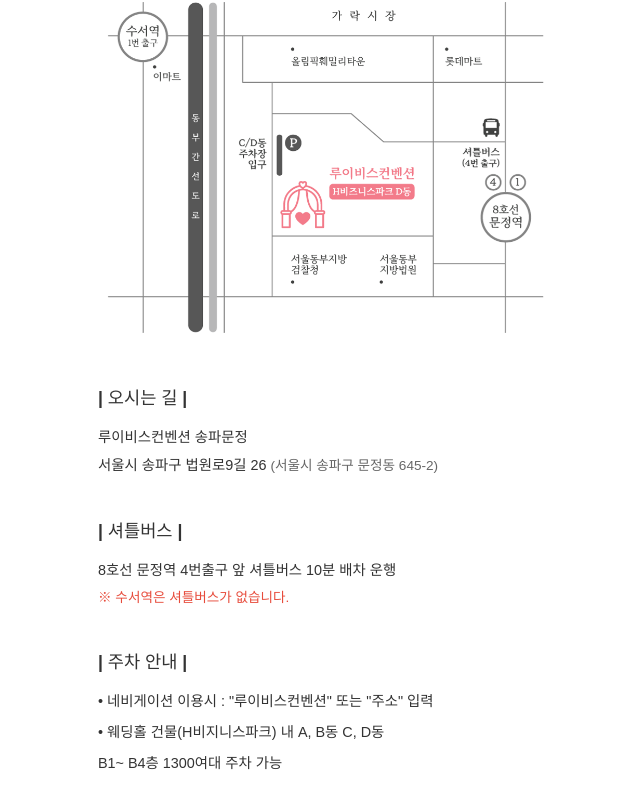
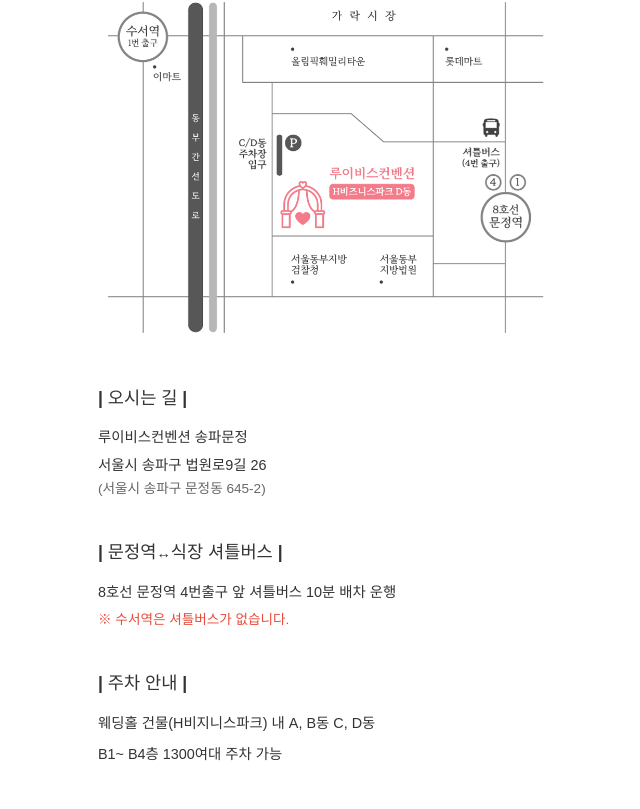
Before and after one commit to ybbin86/wedding-invitation, a React (Vite) app: page / in a window 1280 px wide. Shown: the part 2676-3485 px from the top of the page, without its empty margins (312-952 px from the left). Built offline with nearby package versions, Linux system fonts and the light colour scheme; a web font is replaced by a local one.

Commit message:
오시는 길 변경

```diff
--- a/src/App.css
+++ b/src/App.css
@@ -93,7 +93,7 @@
 }
 
 .handwriting-text {
-  font-family: 'Cherolina', 'Alex Brush', 'Yellowtail', cursive, serif;
+  font-family: 'Cherolina', cursive;
   font-size: 3rem;
   fill: none;
   /* stroke: #3057e2; */
@@ -101,8 +101,7 @@
   stroke-width: 0.8;
   stroke-dasharray: 1000;
   stroke-dashoffset: 1000;
-  animation: draw 10s ease-in-out forwards;
-  font-display: swap;
+  animation: draw 5s ease-in-out forwards;
 }
 
 @keyframes draw {
--- a/src/App.jsx
+++ b/src/App.jsx
@@ -506,8 +506,9 @@
               color: "#333",
               fontFamily: "'MaruBuri', 'Apple SD Gothic Neo', 'Noto Sans KR', sans-serif"
             }}>
-              <div style={{ fontWeight: "600", marginBottom: "5px" }}>루이비스컨벤션 송파문정</div>
-              <div>서울시 송파구 법원로9길 26 <span style={{ color: "#666", fontSize: "0.85rem" }}>(서울시 송파구 문정동 645-2)</span></div>
+              <div style={{ fontWeight: "600", marginBottom: "5px"}}>루이비스컨벤션 송파문정</div>
+              <div>서울시 송파구 법원로9길 26 </div>
+              <div style={{ color: "#666", fontSize: "0.85rem" }}>(서울시 송파구 문정동 645-2)</div>
             </div>
           </div>
 
@@ -522,7 +523,7 @@
               margin: "0 0 15px 0",
               fontFamily: "'MaruBuri', 'Apple SD Gothic Neo', 'Noto Sans KR', sans-serif"
             }}>
-              | 셔틀버스 |
+              | 문정역<span style={{ fontSize: "0.9rem" }}>↔</span>식장 셔틀버스 |
             </h3>
             <div style={{
               fontSize: "0.9rem",
@@ -558,10 +559,7 @@
               fontFamily: "'MaruBuri', 'Apple SD Gothic Neo', 'Noto Sans KR', sans-serif"
             }}>
               <div style={{ marginBottom: "8px" }}>
-                • 네비게이션 이용시 : "루이비스컨벤션" 또는 "주소" 입력
-              </div>
-              <div style={{ marginBottom: "8px" }}>
-                • 웨딩홀 건물(H비지니스파크) 내 A, B동 C, D동
+                웨딩홀 건물(H비지니스파크) 내 A, B동 C, D동
               </div>
               <div>
                 B1~ B4층 1300여대 주차 가능
```
